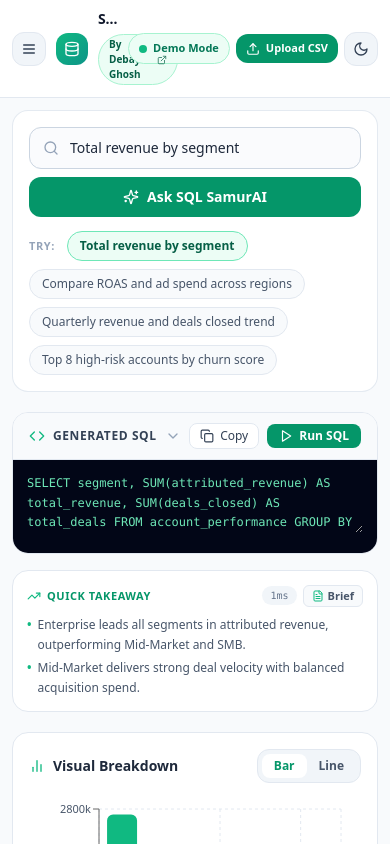
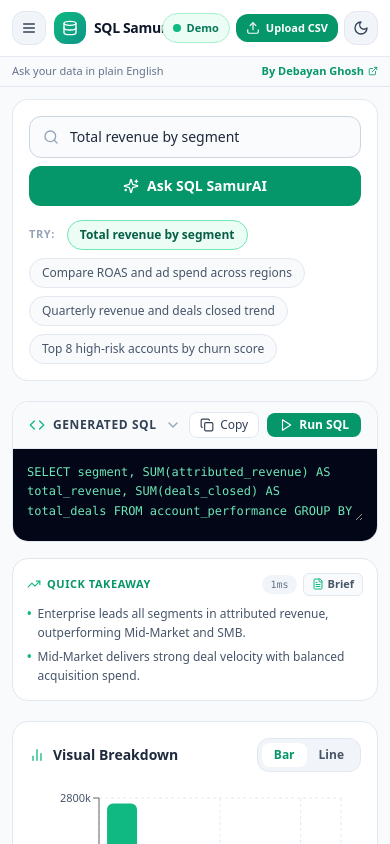
Before and after one commit to DGhosh42/querylens-ai, a React (Vite) app: page / in a window 390 px wide. Shown: the top 844 px of the page. Built offline with nearby package versions, Linux system fonts and the light colour scheme.

Commit message:
Refactor header layout for mobile and desktop views
Updated the application header layout for better mobile and desktop compatibility, including sidebar toggle and creator information.

```diff
--- a/src/App.tsx
+++ b/src/App.tsx
@@ -1764,16 +1764,17 @@ function SqlSamuraiWorkspace() {
         isDark ? 'bg-slate-950 text-slate-100' : 'bg-slate-50 text-slate-900'
       }`}
     >
-      {/* Top Application Header */}
+      {/* Top Application Header (Single-Row Clean Mobile + Desktop Layout) */}
       <header
-        className={`sticky top-0 z-30 border-b px-3 sm:px-6 py-3 flex items-center justify-between gap-2 shadow-xs transition-colors ${
+        className={`sticky top-0 z-30 border-b transition-colors ${
           isDark
             ? 'bg-slate-900/95 border-slate-800 text-white backdrop-blur-xs'
             : 'bg-white/95 border-slate-200 text-slate-900 backdrop-blur-xs'
         }`}
       >
-        <div className="flex items-center gap-2.5 sm:gap-3 min-w-0">
-          {/* Schema Sidebar Toggle Button */}
+        <div className="px-3 sm:px-6 h-14 flex items-center justify-between gap-2">
+          {/* Left: Sidebar Toggle, Brand Logo, Title & Desktop Creator Badge */}
+          <div className="flex items-center gap-2 sm:gap-3 min-w-0">
             <button
               type="button"
               onClick={() => setIsSidebarOpen((prev) => !prev)}
@@ -1787,14 +1788,13 @@ function SqlSamuraiWorkspace() {
               <Menu className="w-4 h-4" />
             </button>
 
-          {/* Brand Title, Creator LinkedIn Link & Simple One-Liner */}
-          <div className="flex items-center gap-2.5 min-w-0">
+            <div className="flex items-center gap-2 min-w-0">
               <div className="w-8 h-8 rounded-xl bg-gradient-to-br from-emerald-500 to-teal-600 text-white flex items-center justify-center shadow-xs shrink-0">
                 <Database className="w-4 h-4" />
               </div>
               <div className="min-w-0">
-              <div className="flex items-center gap-2 flex-wrap">
-                <h1 className="text-sm sm:text-lg font-bold tracking-tight leading-none truncate">
+                <div className="flex items-center gap-2">
+                  <h1 className="text-sm sm:text-base font-bold tracking-tight whitespace-nowrap">
                     SQL SamurAI
                   </h1>
                   <a
@@ -1802,7 +1802,7 @@ function SqlSamuraiWorkspace() {
                     target="_blank"
                     rel="noopener noreferrer"
                     title={`Connect with ${CREATOR_NAME} on LinkedIn`}
-                  className={`inline-flex items-center gap-1 px-2.5 py-0.5 rounded-full border text-[10px] sm:text-[11px] font-semibold transition-colors ${
+                    className={`hidden md:inline-flex items-center gap-1 px-2.5 py-0.5 rounded-full border text-[11px] font-semibold whitespace-nowrap transition-colors ${
                       isDark
                         ? 'bg-emerald-500/15 hover:bg-emerald-500/25 text-emerald-300 border-emerald-500/30'
                         : 'bg-emerald-50 hover:bg-emerald-100 text-emerald-800 border-emerald-200'
@@ -1813,7 +1813,7 @@ function SqlSamuraiWorkspace() {
                   </a>
                 </div>
                 <p
-                className={`text-[11px] hidden sm:block mt-0.5 ${
+                  className={`text-[11px] hidden lg:block truncate ${
                     isDark ? 'text-slate-400' : 'text-slate-500'
                   }`}
                 >
@@ -1823,14 +1823,13 @@ function SqlSamuraiWorkspace() {
             </div>
           </div>
 
-        {/* Right Action Controls: Mode Pill, Upload CSV, Dark/Light Theme Toggle */}
-        <div className="flex items-center gap-1.5 sm:gap-2.5 shrink-0">
-          {/* Interactive Demo Mode / Live API Pill */}
+          {/* Right: Mode Pill, Upload CSV, Dark/Light Theme Switcher */}
+          <div className="flex items-center gap-1.5 sm:gap-2 shrink-0">
             <button
               type="button"
               onClick={openAiSettingsModal}
               title="Configure Live AI Provider (Gemini / OpenAI) or Demo Mode"
-            className={`px-2.5 sm:px-3 py-1.5 rounded-full border text-[11px] sm:text-xs font-semibold flex items-center gap-1.5 transition-all ${
+              className={`px-2.5 sm:px-3 py-1.5 rounded-full border text-[11px] sm:text-xs font-semibold whitespace-nowrap flex items-center gap-1.5 transition-all ${
                 liveAiConfig.enabled
                   ? isDark
                     ? 'bg-sky-500/15 hover:bg-sky-500/25 border-sky-400/40 text-sky-300'
@@ -1845,10 +1844,9 @@ function SqlSamuraiWorkspace() {
                   liveAiConfig.enabled ? 'bg-sky-500 animate-pulse' : 'bg-emerald-500'
                 }`}
               />
-            {liveAiConfig.enabled ? <span>Live API</span> : <span>Demo Mode</span>}
+              <span>{liveAiConfig.enabled ? 'Live API' : 'Demo'}</span>
             </button>
 
-          {/* Upload CSV Button + Chunk Loading Indicator */}
             <input
               ref={fileInputRef}
               type="file"
@@ -1860,7 +1858,7 @@ function SqlSamuraiWorkspace() {
               type="button"
               disabled={isParsingCsv}
               onClick={() => fileInputRef.current?.click()}
-            className="px-2.5 sm:px-3.5 py-1.5 sm:py-2 rounded-xl bg-emerald-600 hover:bg-emerald-500 disabled:opacity-60 text-white text-[11px] sm:text-xs font-semibold flex items-center gap-1.5 shadow-2xs transition-all"
+              className="px-2.5 sm:px-3.5 py-1.5 rounded-xl bg-emerald-600 hover:bg-emerald-500 disabled:opacity-60 text-white text-[11px] sm:text-xs font-semibold whitespace-nowrap flex items-center gap-1.5 shadow-2xs transition-all"
             >
               {isParsingCsv ? (
                 <>
@@ -1869,19 +1867,18 @@ function SqlSamuraiWorkspace() {
                 </>
               ) : (
                 <>
-                <Upload className="w-3.5 h-3.5" />
+                  <Upload className="w-3.5 h-3.5 shrink-0" />
                   <span>Upload CSV</span>
                 </>
               )}
             </button>
 
-          {/* Dark / Light Mode Toggle Button */}
             <button
               type="button"
               onClick={toggleTheme}
               aria-label={isDark ? 'Switch to Light Mode' : 'Switch to Dark Mode'}
               title={isDark ? 'Switch to Light Mode' : 'Switch to Dark Mode'}
-            className={`p-2 rounded-xl border transition-colors ${
+              className={`p-2 rounded-xl border transition-colors shrink-0 ${
                 isDark
                   ? 'bg-slate-800 hover:bg-slate-700 text-amber-300 border-slate-700'
                   : 'bg-slate-100 hover:bg-slate-200 text-slate-700 border-slate-200'
@@ -1889,6 +1886,27 @@ function SqlSamuraiWorkspace() {
             >
               {isDark ? <Sun className="w-4 h-4" /> : <Moon className="w-4 h-4" />}
             </button>
+          </div>
+        </div>
+
+        {/* Clean Mobile Sub-Header Strip (Zero Overlap on Narrow Viewports) */}
+        <div
+          className={`md:hidden px-3 py-1.5 border-t flex items-center justify-between gap-2 text-[11px] ${
+            isDark
+              ? 'bg-slate-900/90 border-slate-800 text-slate-400'
+              : 'bg-slate-50/90 border-slate-200/80 text-slate-500'
+          }`}
+        >
+          <span className="truncate">Ask your data in plain English</span>
+          <a
+            href={CREATOR_LINKEDIN_URL}
+            target="_blank"
+            rel="noopener noreferrer"
+            className="inline-flex items-center gap-1 text-emerald-600 dark:text-emerald-400 font-semibold whitespace-nowrap shrink-0"
+          >
+            <span>By {CREATOR_NAME}</span>
+            <ExternalLink className="w-2.5 h-2.5" />
+          </a>
         </div>
       </header>
 
@@ -1905,7 +1923,7 @@ function SqlSamuraiWorkspace() {
         {/* Collapsible Schema Explorer Sidebar */}
         {isSidebarOpen && (
           <aside
-            className={`fixed md:static inset-y-0 left-0 z-20 w-72 sm:w-80 border-r flex flex-col shrink-0 shadow-lg md:shadow-none pt-14 md:pt-0 transition-colors ${
+            className={`fixed md:static top-22 md:top-0 bottom-0 left-0 z-20 w-72 sm:w-80 border-r flex flex-col shrink-0 shadow-xl md:shadow-none transition-colors ${
               isDark ? 'bg-slate-900 border-slate-800' : 'bg-white border-slate-200'
             }`}
           >
@@ -1958,6 +1976,7 @@ function SqlSamuraiWorkspace() {
                 <button
                   type="button"
                   onClick={() => setIsSidebarOpen(false)}
+                  aria-label="Close Schema Explorer"
                   className="md:hidden p-1.5 rounded-lg text-slate-400 hover:text-slate-200"
                 >
                   <X className="w-4 h-4" />
@@ -1974,7 +1993,7 @@ function SqlSamuraiWorkspace() {
             )}
 
             {/* Column List + Action Buttons Directly Underneath */}
-            <div className="p-3 space-y-1.5 overflow-y-auto">
+            <div className="p-3 space-y-1.5 overflow-y-auto flex-1">
               {schema.map((col) => {
                 const draftVal = headerDrafts[col.name] ?? col.name;
                 const sanitizedPreview = sanitizeColumnName(draftVal);
```
Lines whose indentation alone changed are shown as unchanged.
